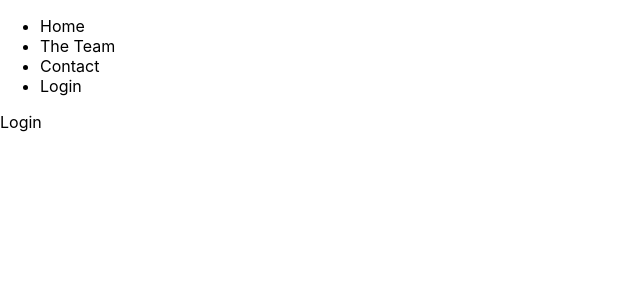
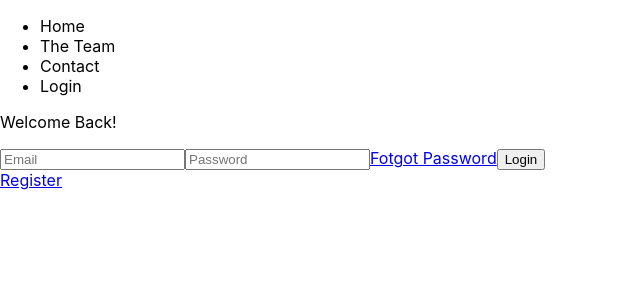
Before and after one commit to KristinaChausheva/softuni-react-exam, a React (Create React App) app: page /login in a window 1280 px wide. Shown: the top 300 px of the page, without its empty margins (0-640 px from the left). Built offline with nearby package versions, Linux system fonts and the light colour scheme.

Commit message:
adding basic login functionalities

```diff
--- a/src/pages/Login.jsx
+++ b/src/pages/Login.jsx
@@ -1,7 +1,58 @@
-import React from "react"
+import { useState } from "react"
+import { Link, useNavigate } from "react-router-dom"
 
 function Login() {
-  return <div>Login</div>
+  const [formData, setFormData] = useState({
+    email: "",
+    password: "",
+  })
+  const { email, password } = formData
+
+  const navigate = useNavigate()
+
+  const onChange = (e) => {
+    setFormData((prevState) => ({
+      ...prevState,
+      [e.target.id]: e.target.value,
+    }))
+  }
+
+  return (
+    <>
+      <div className="container">
+        <header>
+          <p>Welcome Back!</p>
+        </header>
+        <main>
+          <form>
+            <input
+              type="email"
+              className="emailInput"
+              placeholder="Email"
+              id="email"
+              value={email}
+              onChange={onChange}
+            />
+
+            <input
+              type="password"
+              className="passwordInput"
+              placeholder="Password"
+              id="password"
+              value={password}
+              onChange={onChange}
+            />
+
+            <Link to="forgot-pass">Fotgot Password</Link>
+
+            <button>Login</button>
+          </form>
+
+          <Link to="/register">Register</Link>
+        </main>
+      </div>
+    </>
+  )
 }
 
 export default Login
```
